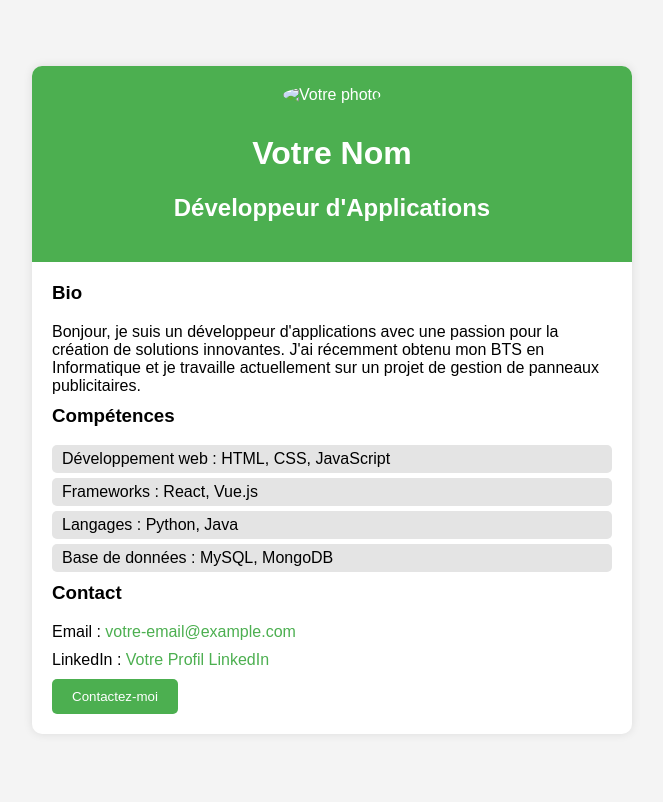
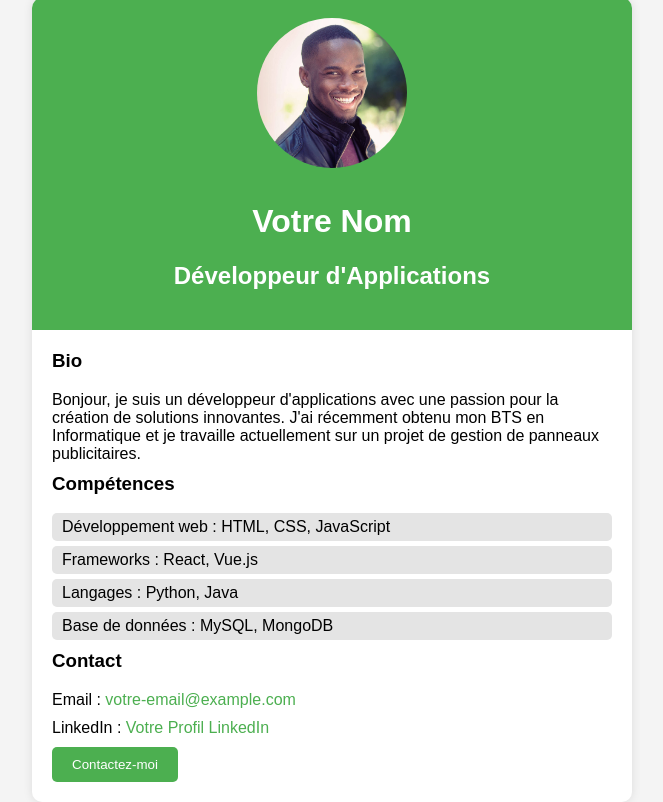
Before and after one commit to Gangan-Yves/demo-profile-, a plain HTML site: page index.html in a window 1280 px wide. Shown: the whole page, without its empty margins (308-971 px from the left). Drawn offline with Linux system fonts and the light colour scheme.

Commit message:
2eme envoi

```diff
--- a/index.html
+++ b/index.html
@@ -9,7 +9,7 @@
 <body>
     <div class="profile-container">
         <div class="profile-header">
-            <img src="votre-photo.jpg" alt="Votre photo" class="profile-photo">
+            <img src="IMG/profile1.jpg" alt="Votre photo" class="profile-photo">
             <h1>Votre Nom</h1>
             <h2>Développeur d'Applications</h2>
         </div>
```
Also changed, not shown: IMG/profile1.jpg (added).
